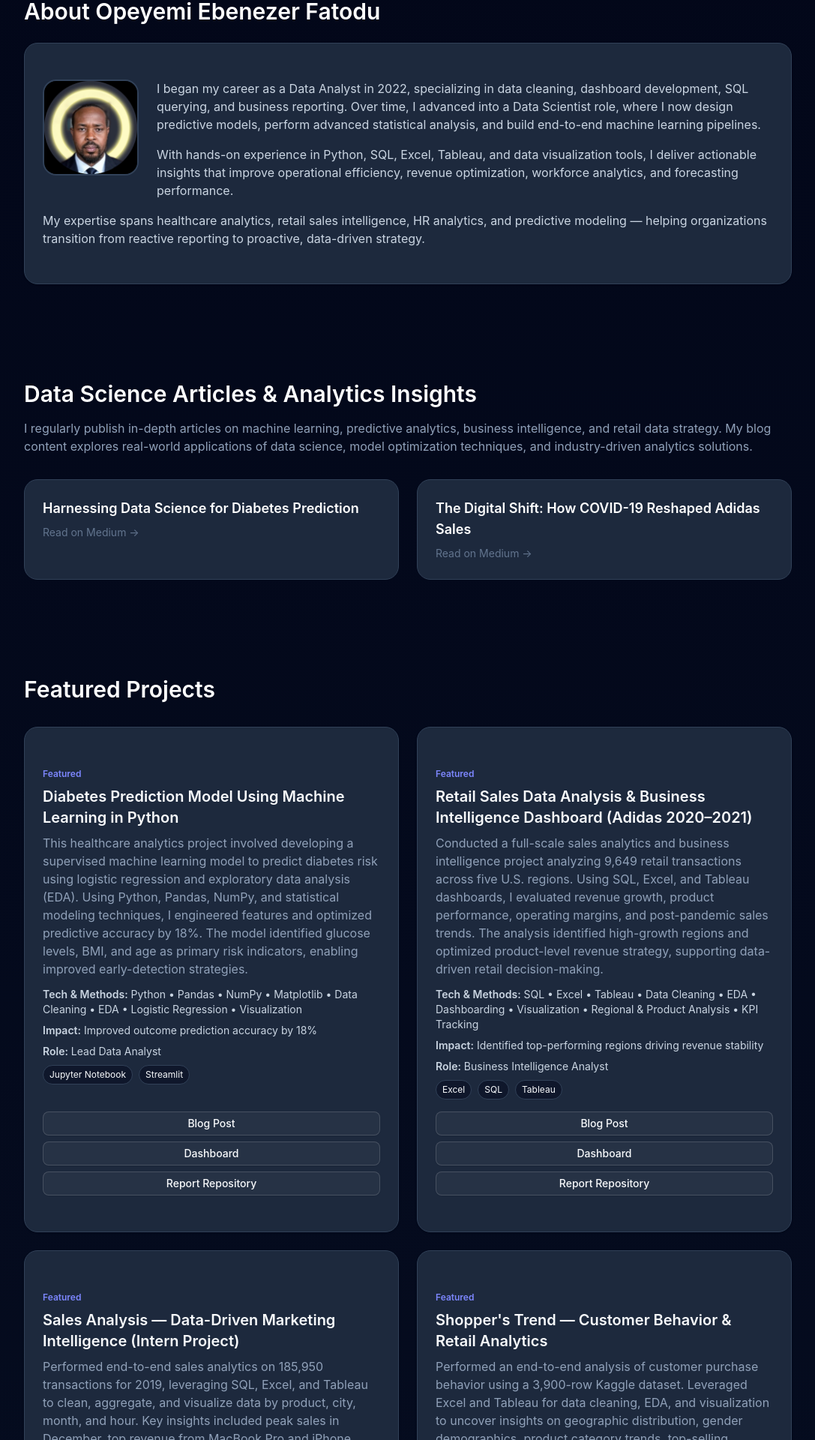
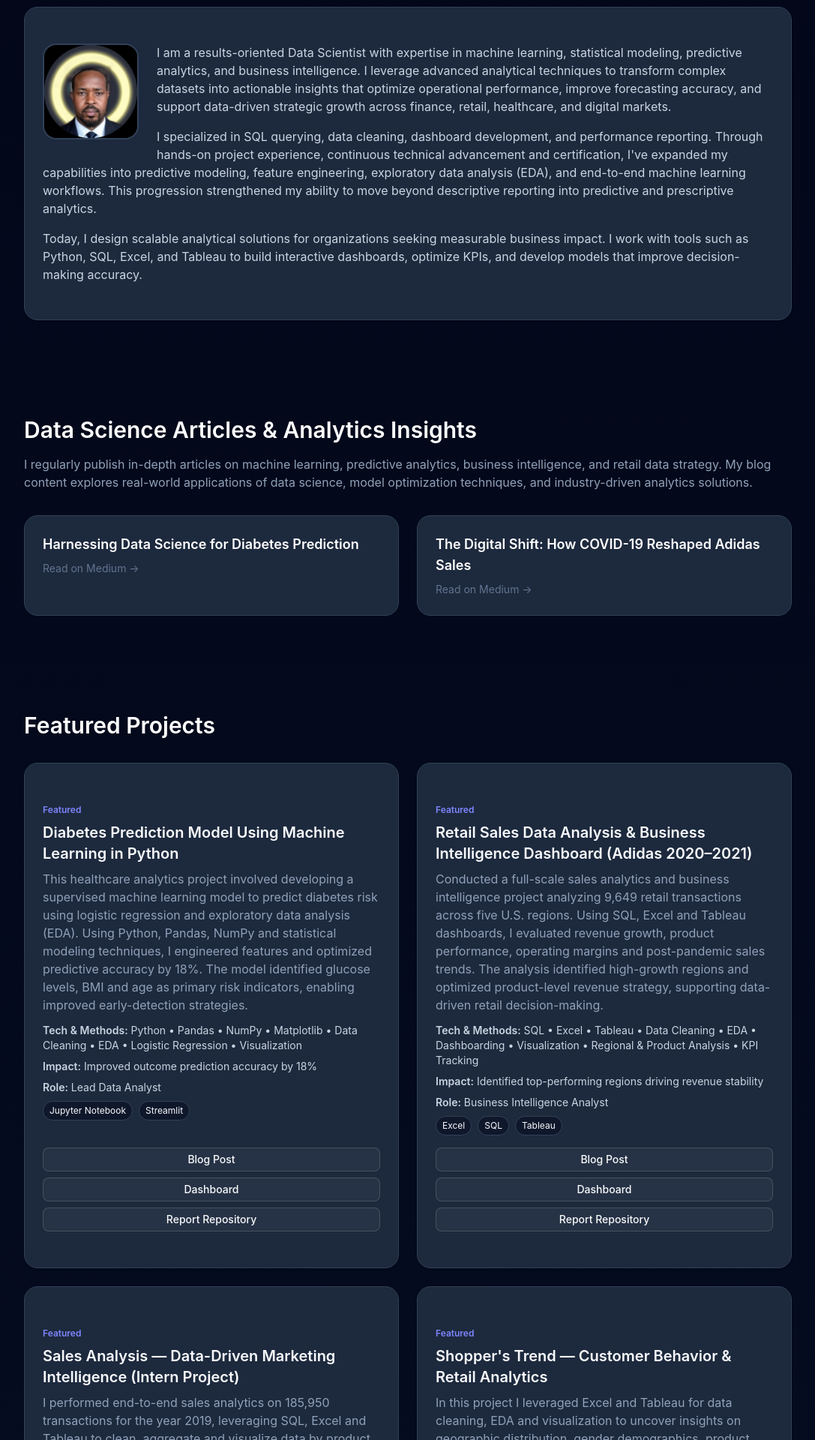
Before and after one commit to yemifatodu/my-portfolio, a React (Vite) app: page / in a window 1280 px wide. Shown: the part 696-2616 px from the top of the page at 75% size, without its empty margins (96-1183 px from the left). Built offline with nearby package versions, Linux system fonts and the light colour scheme.

Commit message:
update about section content

```diff
--- a/src/App.jsx
+++ b/src/App.jsx
@@ -37,7 +37,7 @@ export default function PortfolioPreview() {
   const projectData = [
     {
       title: "Diabetes Prediction Model Using Machine Learning in Python",
-      description: "This healthcare analytics project involved developing a supervised machine learning model to predict diabetes risk using logistic regression and exploratory data analysis (EDA). Using Python, Pandas, NumPy, and statistical modeling techniques, I engineered features and optimized predictive accuracy by 18%. The model identified glucose levels, BMI, and age as primary risk indicators, enabling improved early-detection strategies.",
+      description: "This healthcare analytics project involved developing a supervised machine learning model to predict diabetes risk using logistic regression and exploratory data analysis (EDA). Using Python, Pandas, NumPy and statistical modeling techniques, I engineered features and optimized predictive accuracy by 18%. The model identified glucose levels, BMI and age as primary risk indicators, enabling improved early-detection strategies.",
       method: "Python • Pandas • NumPy • Matplotlib • Data Cleaning • EDA • Logistic Regression • Visualization",
       impact: "Improved outcome prediction accuracy by 18%",
       role: "Lead Data Analyst",
@@ -49,7 +49,7 @@ export default function PortfolioPreview() {
     },
     {
       title: "Retail Sales Data Analysis & Business Intelligence Dashboard (Adidas 2020–2021)",
-      description: "Conducted a full-scale sales analytics and business intelligence project analyzing 9,649 retail transactions across five U.S. regions. Using SQL, Excel, and Tableau dashboards, I evaluated revenue growth, product performance, operating margins, and post-pandemic sales trends. The analysis identified high-growth regions and optimized product-level revenue strategy, supporting data-driven retail decision-making.",
+      description: "Conducted a full-scale sales analytics and business intelligence project analyzing 9,649 retail transactions across five U.S. regions. Using SQL, Excel and Tableau dashboards, I evaluated revenue growth, product performance, operating margins and post-pandemic sales trends. The analysis identified high-growth regions and optimized product-level revenue strategy, supporting data-driven retail decision-making.",
       method: "SQL • Excel • Tableau • Data Cleaning • EDA • Dashboarding • Visualization • Regional & Product Analysis • KPI Tracking",
       impact: "Identified top-performing regions driving revenue stability",
       role: "Business Intelligence Analyst",
@@ -61,7 +61,7 @@ export default function PortfolioPreview() {
     },
     {
       title: "Sales Analysis — Data-Driven Marketing Intelligence (Intern Project)",
-      description: "Performed end-to-end sales analytics on 185,950 transactions for 2019, leveraging SQL, Excel, and Tableau to clean, aggregate, and visualize data by product, city, month, and hour. Key insights included peak sales in December, top revenue from MacBook Pro and iPhone, high-performing cities like San Francisco, and temporal trends for targeted marketing and inventory optimization.",
+      description: "I performed end-to-end sales analytics on 185,950 transactions for the year 2019, leveraging SQL, Excel and Tableau to clean, aggregate and visualize data by product, city, month and hour. Key insights included peak sales period especially in the month of December and top revenue products, also identifying high-performing cities and temporal trends for targeted marketing and inventory optimization.",
       method: "SQL • Excel • Tableau • Data Cleaning • EDA • Dashboarding • Visualization • Temporal & Geographic Analysis • Product & Customer Insights",
       impact: "Supported data-driven marketing optimization",
       role: "Data Analyst",
@@ -73,7 +73,7 @@ export default function PortfolioPreview() {
     },
     {
       title: "Shopper's Trend — Customer Behavior & Retail Analytics",
-      description: "Performed an end-to-end analysis of customer purchase behavior using a 3,900-row Kaggle dataset. Leveraged Excel and Tableau for data cleaning, EDA, and visualization to uncover insights on geographic distribution, gender demographics, product category trends, top-selling products, purchase frequency, and payment method preferences.",
+      description: "In this project I leveraged Excel and Tableau for data cleaning, EDA and visualization to uncover insights on geographic distribution, gender demographics, product category trends, top-selling products, purchase frequency and payment method preferences. Findings informed strategies for inventory optimization, targeted marketing, cross-selling and payment experience enhancements, supporting data-driven business decisions and customer engagement initiatives.",
       method: "Excel • Tableau • Data Cleaning • EDA • Dashboarding • Visualization • Customer Segmentation • Product & Payment Analysis • Trend & Frequency Analysis",
       impact: "Enhanced customer segmentation insights",
       role: "Analytics Consultant",
@@ -85,7 +85,7 @@ export default function PortfolioPreview() {
     },
     {
       title: "Voyage of Fate: Titanic Survival Analysis & Predictive Modeling",
-      description: "Conducted a detailed statistical analysis of Titanic passenger survival patterns using a 714-record Kaggle dataset. Leveraged Excel and Tableau for data cleaning, EDA, and visualization to examine the impact of passenger class, gender, and demographics on survival outcomes. Key findings revealed higher survival rates for first-class passengers and women, highlighting socio-economic disparities and evacuation dynamics.",
+      description: "A statistical analysis of Titanic passenger survival patterns using a 714-record dataset. I leveraged Excel and Tableau for data cleaning, EDA and visualization to examine the impact of passenger class, gender and demographics on survival outcomes. Key findings revealed higher survival rates for first-class passengers and women, highlighting socio-economic disparities and evacuation dynamics.",
       method: "Excel • Tableau • Data Cleaning • EDA • Dashboarding • Visualization • Survival Analysis • Class & Gender Impact • Historical Data Interpretation",
       impact: "Highlighted key survival drivers for modeling through descriptive analysis.",
       role: "Data Scientist",
@@ -97,7 +97,7 @@ export default function PortfolioPreview() {
     },
     {
       title: "HR Analytics & Workforce Intelligence — MeriSkill Internship",
-      description: "Performed an in-depth HR data analysis to uncover patterns in employee attrition, overtime, work experience, and performance trends. Leveraged Excel for data cleaning, SQL for advanced querying, and Tableau for interactive dashboards. Key insights included high attrition in Sales and HR departments, overtime patterns by role and tenure, and correlations between education, work experience, and performance.",
+      description: "Conducted a comprehensive HR analytics project analyzing workforce data to identify key drivers of employee attrition, overtime trends, tenure impact and performance patterns. Utilized Excel for data preprocessing, SQL for advanced querying and KPI computation, and Tableau to design interactive dashboards for leadership reporting. The analysis revealed elevated attrition rates within Sales and HR departments, tenure-based overtime patterns and measurable correlations between education, experience and performance — supporting data-driven retention planning and workforce optimization strategies.",
       method: "Excel • SQL • Tableau • Data Cleaning • EDA • Dashboarding • HR Analytics • Attrition & Performance Insights • Workforce Optimization",
       impact: "Provided retention strategies for HR teams",
       role: "HR Data Analyst",
@@ -182,9 +182,6 @@ export default function PortfolioPreview() {
               <h1 className="text-4xl md:text-5xl font-bold">Opeyemi Ebenezer Fatodu</h1>
               <h2 className="text-2xl text-indigo-500 font-semibold">Data Scientist & Business Intelligence Specialist</h2>
               <p className="text-lg text-slate-600 dark:text-slate-300 max-w-3xl">
-                Turning Complex Data into Predictive Insights, Strategic Intelligence, and Measurable Business Growth
-              </p>
-              <p className="text-sm text-slate-500 dark:text-slate-400 max-w-2xl">
                 I am a results-driven Data Scientist with expertise in machine learning, statistical modeling, data analytics, and business intelligence. I help organizations leverage data to optimize operations, improve forecasting accuracy, and drive strategic decision-making across finance, retail, healthcare, and digital markets.
               </p>
               <div className="flex flex-wrap justify-center gap-2 text-sm text-slate-600 dark:text-slate-300">
@@ -206,9 +203,9 @@ export default function PortfolioPreview() {
             <Card className="bg-white dark:bg-slate-800 border-slate-200 dark:border-slate-700 rounded-2xl">
               <CardContent className="p-6 text-slate-600 dark:text-slate-300">
                 <img src="/profile.jpg" alt="Opeyemi Ebenezer Fatodu — Data Scientist & Business Intelligence Specialist" loading="lazy" decoding="async" className="float-left w-32 h-32 mr-6 mb-4 rounded-2xl border-2 border-slate-200 dark:border-slate-700 object-cover" />
-                <p>I began my career as a Data Analyst in 2022, specializing in data cleaning, dashboard development, SQL querying, and business reporting. Over time, I advanced into a Data Scientist role, where I now design predictive models, perform advanced statistical analysis, and build end-to-end machine learning pipelines.</p>
-                <p className="mt-4">With hands-on experience in Python, SQL, Excel, Tableau, and data visualization tools, I deliver actionable insights that improve operational efficiency, revenue optimization, workforce analytics, and forecasting performance.</p>
-                <p className="mt-4">My expertise spans healthcare analytics, retail sales intelligence, HR analytics, and predictive modeling — helping organizations transition from reactive reporting to proactive, data-driven strategy.</p>
+                <p>I am a results-oriented Data Scientist with expertise in machine learning, statistical modeling, predictive analytics, and business intelligence. I leverage advanced analytical techniques to transform complex datasets into actionable insights that optimize operational performance, improve forecasting accuracy, and support data-driven strategic growth across finance, retail, healthcare, and digital markets.</p>
+                <p className="mt-4">I specialized in SQL querying, data cleaning, dashboard development, and performance reporting. Through hands-on project experience, continuous technical advancement and certification, I've expanded my capabilities into predictive modeling, feature engineering, exploratory data analysis (EDA), and end-to-end machine learning workflows. This progression strengthened my ability to move beyond descriptive reporting into predictive and prescriptive analytics.</p>
+                <p className="mt-4">Today, I design scalable analytical solutions for organizations seeking measurable business impact. I work with tools such as Python, SQL, Excel, and Tableau to build interactive dashboards, optimize KPIs, and develop models that improve decision-making accuracy.</p>
               </CardContent>
             </Card>
           </section>
```
